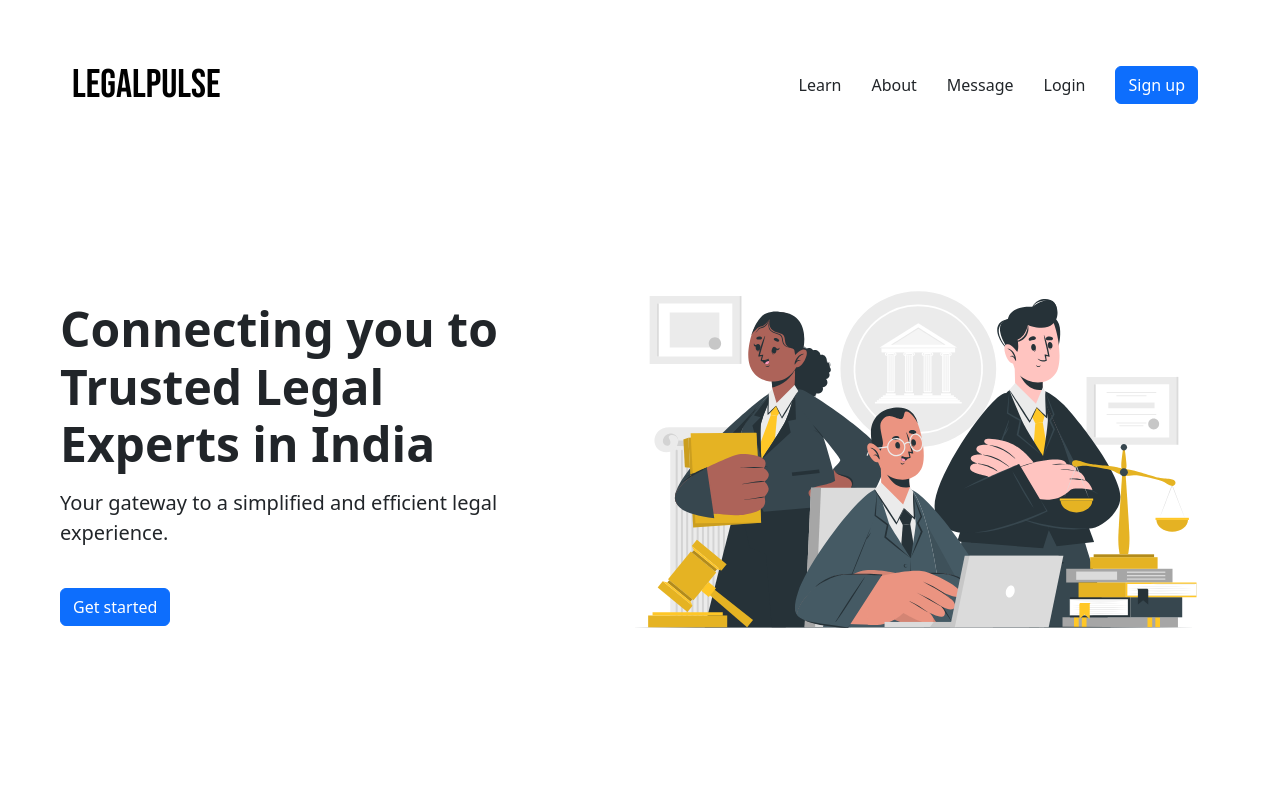
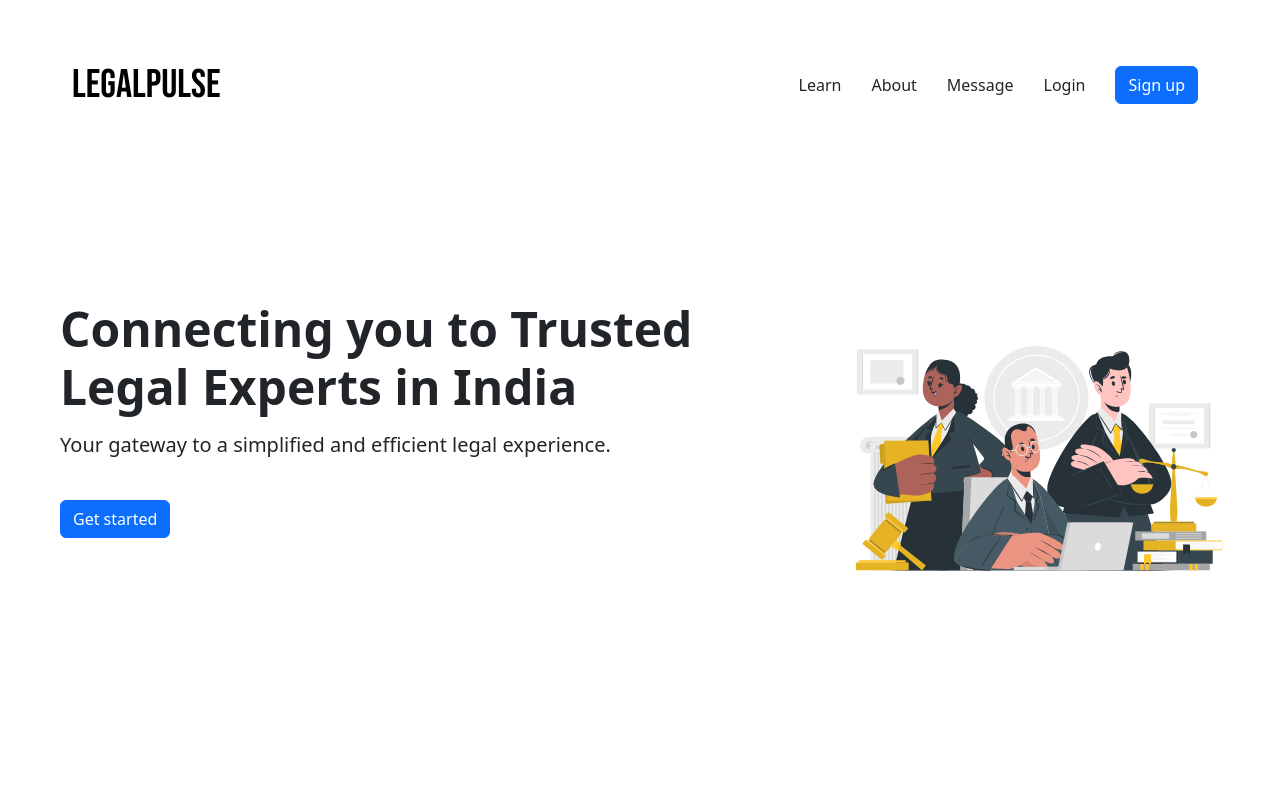
Before and after one commit to RishiRaamNS/legalpulse-mern, a React (Vite) app in the folder client/: page / in a window 1280 px wide. Shown: the top 800 px of the page. Built offline with nearby package versions, Linux system fonts and the light colour scheme.

Commit message:
Fix bugs

```diff
--- a/client/src/App.jsx
+++ b/client/src/App.jsx
@@ -50,8 +50,8 @@ export default function App({hide1}) {
     setIndex(0);
   };
   return (
-    <main className="main-container">
-    <div className="top-section">
+    <main className="main-container bg-slate-950">
+    <div className="top-section text-blue-900">
       <Navbar hide1={hide1}/>
     </div>
     <div className="section-1 section">
--- a/client/src/index.css
+++ b/client/src/index.css
@@ -1,6 +1,8 @@
 @import url('https://fonts.googleapis.com/css2?family=Inter:wght@100;200;300;400;500;600;700;800;900&display=swap');
 @import url('https://fonts.googleapis.com/css2?family=Bebas+Neue&display=swap');
-
+@tailwind base;
+@tailwind components;
+@tailwind utilities;
 body {
   margin: 0;
   font-family: 'Inter';
@@ -1079,7 +1081,7 @@ border-color: #007bff; /* Change border color on hover */
   font-size: 24px;
   font-weight: 500;
   height: 154px;
-  weight: 416px;
+  width: 416px;
   display: block;
   box-sizing: border-box;
   margin-right: 40%;
```
